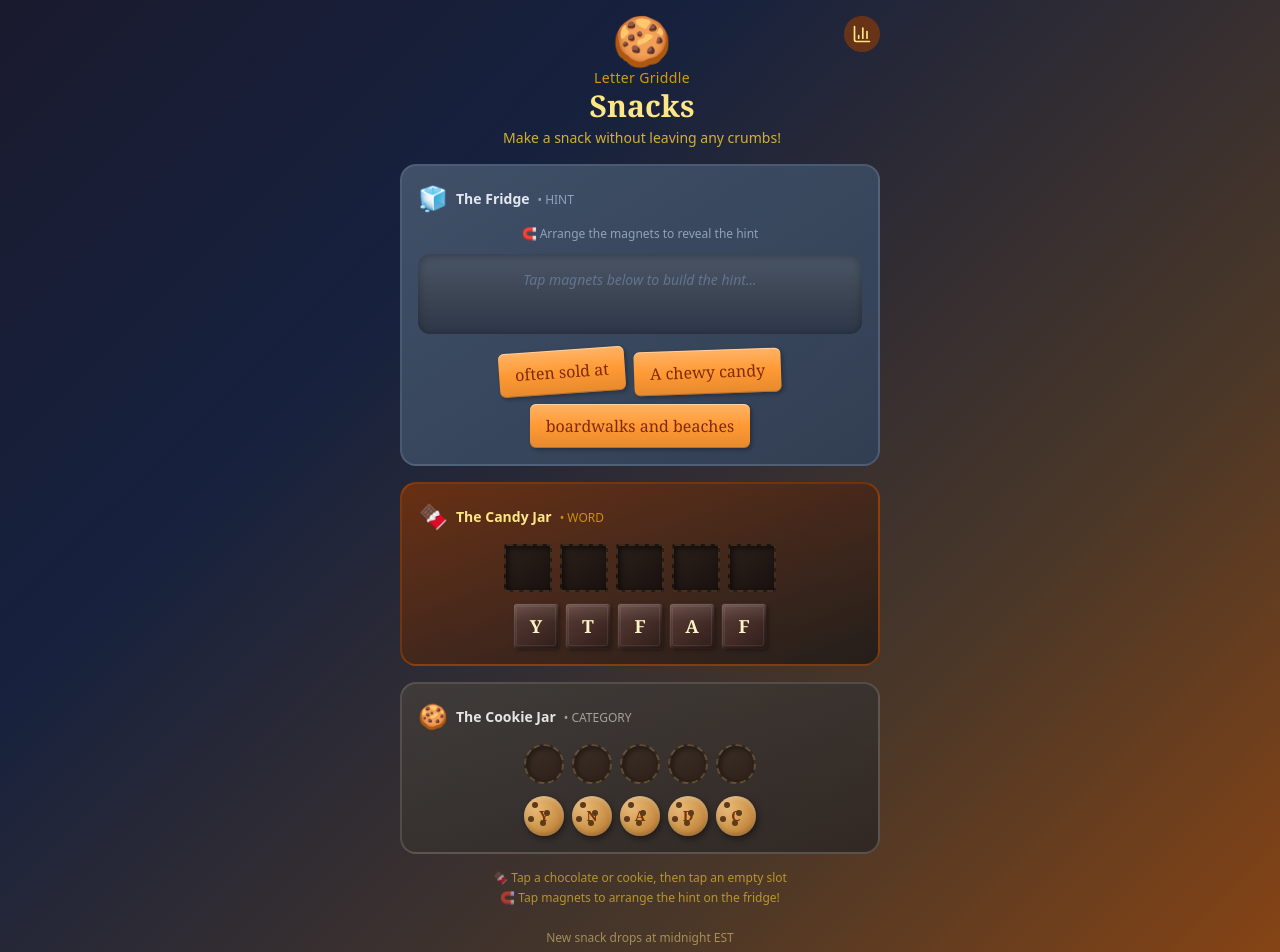
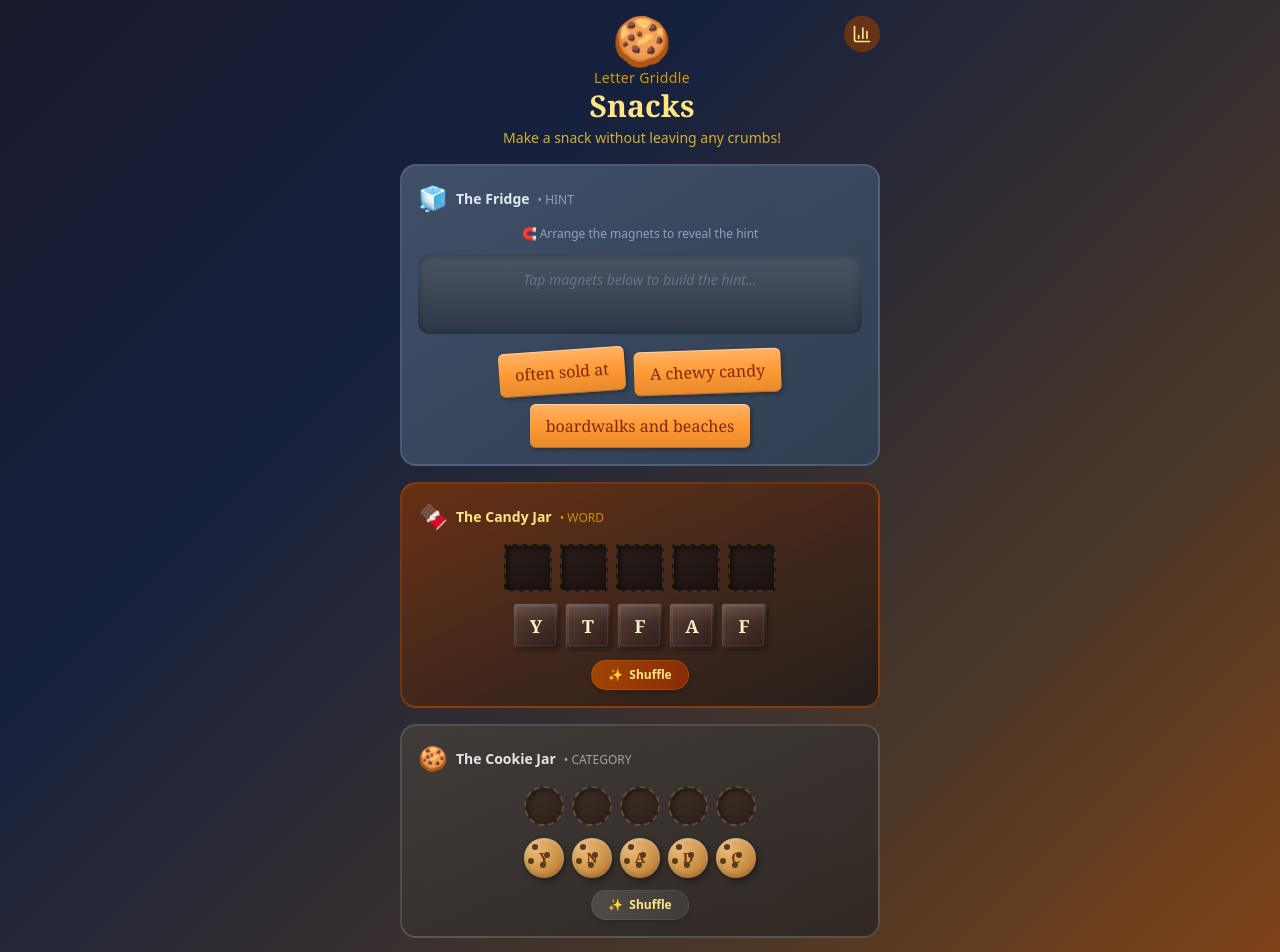
Before and after one commit to lauriegriddle/griddle-game, a Next.js app: page /snacks in a window 1280 px wide. Shown: the top 952 px of the page. Built offline with nearby package versions, Linux system fonts and the light colour scheme.

Commit message:
Add shuffle buttons and daily puzzle rotation to Snacks

```diff
--- a/app/snacks/page.jsx
+++ b/app/snacks/page.jsx
@@ -71,8 +71,26 @@ const chunkHint = (hint) => {
   return { original: chunks, scrambled };
 };
 
+// Get today's puzzle index based on EST midnight rotation
+const getTodaysPuzzleIndex = () => {
+  const now = new Date();
+  const estTime = new Date(now.toLocaleString('en-US', { timeZone: 'America/New_York' }));
+
+  // Anchor date: January 10, 2026 at midnight EST (first puzzle after launch)
+  const anchorDate = new Date('2026-01-10T00:00:00');
+  const anchorEST = new Date(anchorDate.toLocaleString('en-US', { timeZone: 'America/New_York' }));
+
+  // Calculate days since anchor
+  const msPerDay = 24 * 60 * 60 * 1000;
+  const daysSinceAnchor = Math.floor((estTime - anchorEST) / msPerDay);
+
+  // Rotate through puzzles (19 total)
+  const index = ((daysSinceAnchor % 19) + 19) % 19; // Handle negative values
+  return index;
+};
+
 const SnacksGame = () => {
-  const [puzzleIndex] = useState(0);
+  const [puzzleIndex] = useState(() => getTodaysPuzzleIndex());
   const puzzle = puzzles[puzzleIndex];
 
   // Word unscramble state
@@ -142,6 +160,31 @@ const SnacksGame = () => {
       unlockedAchievements: []
     };
   });
+
+  // Shuffle functions
+  const shuffleWordLetters = () => {
+    setAvailableWordLetters(prev => {
+      const shuffled = [...prev];
+      for (let i = shuffled.length - 1; i > 0; i--) {
+        const j = Math.floor(Math.random() * (i + 1));
+        [shuffled[i], shuffled[j]] = [shuffled[j], shuffled[i]];
+      }
+      return shuffled;
+    });
+    setSelectedWordLetter(null);
+  };
+
+  const shuffleCategoryLetters = () => {
+    setAvailableCategoryLetters(prev => {
+      const shuffled = [...prev];
+      for (let i = shuffled.length - 1; i > 0; i--) {
+        const j = Math.floor(Math.random() * (i + 1));
+        [shuffled[i], shuffled[j]] = [shuffled[j], shuffled[i]];
+      }
+      return shuffled;
+    });
+    setSelectedCategoryLetter(null);
+  };
 
   // Check completions
   useEffect(() => {
@@ -669,6 +712,18 @@ Play at lettergriddle.com/snacks`;
               ))}
             </div>
           )}
+
+          {/* Shuffle button for Candy Jar */}
+          {!wordComplete && availableWordLetters.length > 1 && (
+            <div className="flex justify-center mt-3">
+              <button
+                onClick={shuffleWordLetters}
+                className="px-4 py-1.5 bg-gradient-to-r from-amber-700/80 to-orange-800/80 hover:from-amber-600/80 hover:to-orange-700/80 text-amber-200 text-xs font-semibold rounded-full transition-all flex items-center gap-1.5 shadow-md border border-amber-600/30"
+              >
+                <span>✨</span> Shuffle
+              </button>
+            </div>
+          )}
         </div>
 
         {/* COUNTERTOP - CATEGORY (Cookie tiles) */}
@@ -725,6 +780,18 @@ Play at lettergriddle.com/snacks`;
                   {letter}
                 </button>
               ))}
+            </div>
+          )}
+
+          {/* Shuffle button for Cookie Jar */}
+          {!categoryComplete && availableCategoryLetters.length > 1 && (
+            <div className="flex justify-center mt-3">
+              <button
+                onClick={shuffleCategoryLetters}
+                className="px-4 py-1.5 bg-gradient-to-r from-stone-600/80 to-stone-700/80 hover:from-stone-500/80 hover:to-stone-600/80 text-amber-200 text-xs font-semibold rounded-full transition-all flex items-center gap-1.5 shadow-md border border-stone-500/30"
+              >
+                <span>✨</span> Shuffle
+              </button>
             </div>
           )}
         </div>
```
